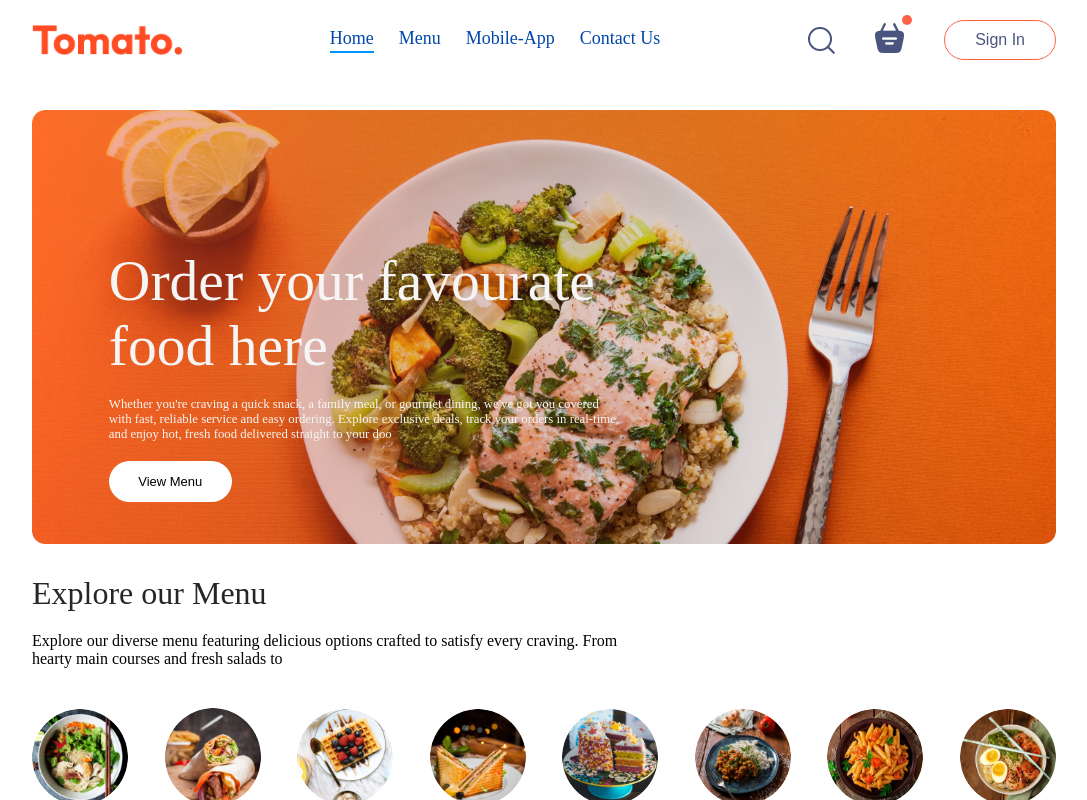
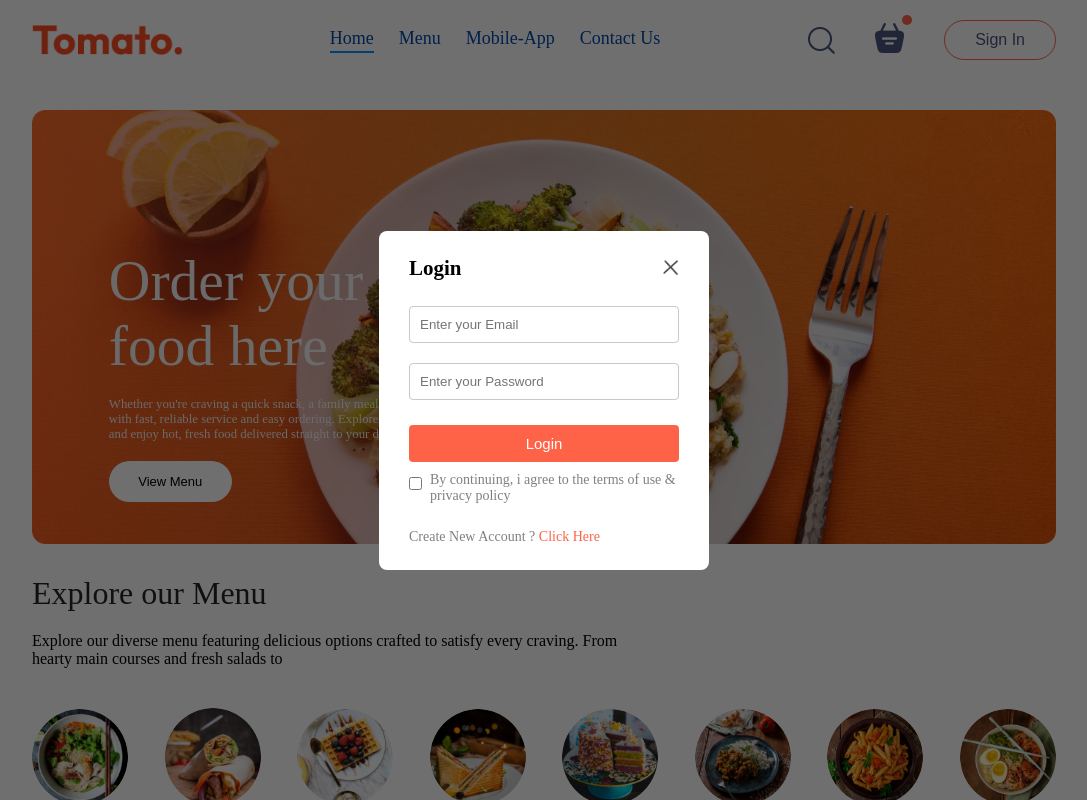
Before and after one commit to ajaymakireddy/food-delivery-app, a React (Vite) app: page / in a window 1280 px wide. Both pictures are taken after a click on the button "Sign In". Shown: the top 800 px of the page, without its empty margins (96-1183 px from the left). Built offline with nearby package versions, Linux system fonts and the light colour scheme.

Commit message:
Completed Login and Signup Pages

```diff
--- a/src/App.jsx
+++ b/src/App.jsx
@@ -4,12 +4,16 @@
 import Cart from "./pages/cart/Cart";
 import PlaceOrder from "./pages/placeOrder/PlaceOrder";
 import Footer from "./components/footer/Footer";
+import { useState } from "react";
+import LoginPage from "./components/logindetails/LoginPage";
 
 const App = () => {
+  const [showLogin, setShowLogin] = useState(false);
   return (
     <>
+      {showLogin ? <LoginPage setShowLogin={setShowLogin} /> : <></>}
       <div className="app">
-        <Navbar />
+        <Navbar setShowLogin={setShowLogin} />
         <Routes>
           <Route path="/" element={<Home />} />
           <Route path="/cart" element={<Cart />} />
--- /dev/null
+++ b/src/components/logindetails/LoginPage.css
@@ -0,0 +1,74 @@
+.login-popup {
+  position: absolute;
+  z-index: 1;
+  width: 100%;
+  height: 100%;
+  background-color: #00000090;
+  display: grid;
+}
+
+.login-popup-container {
+  place-self: center;
+  width: max(23vw, 330px);
+  color: #808080;
+  background-color: white;
+  display: flex;
+  flex-direction: column;
+  gap: 25px;
+  padding: 25px 30px;
+  border-radius: 8px;
+  font-size: 14px;
+  animation: fadeIn 0.5s;
+}
+
+.login-popup-title {
+  display: flex;
+  justify-content: space-between;
+  align-items: center;
+  color: black;
+}
+
+.login-popup-title img {
+  width: 16px;
+  cursor: pointer;
+}
+
+.login-popup-inputs {
+  display: flex;
+  flex-direction: column;
+  gap: 20px;
+}
+
+.login-popup-inputs input {
+  outline: none;
+  border: 1px solid #c9c9c9;
+  padding: 10px;
+  border-radius: 4px;
+}
+
+.login-popup-container button {
+  border: none;
+  padding: 10px;
+  border-radius: 4px;
+  color: white;
+  background-color: tomato;
+  font-size: 15px;
+  cursor: pointer;
+}
+
+.login-popup-condition {
+  display: flex;
+  align-items: start;
+  gap: 8px;
+  margin-top: -15px;
+}
+
+.login-popup-condition input {
+  margin-top: 5px;
+}
+
+.login-popup p span {
+  color: tomato;
+  font-weight: 500;
+  cursor: pointer;
+}
--- /dev/null
+++ b/src/components/logindetails/LoginPage.jsx
@@ -0,0 +1,53 @@
+import { useState } from "react";
+import { assets } from "../../assets/assets";
+import "./LoginPage.css";
+
+const LoginPage = ({ setShowLogin }) => {
+  const [currentState, setCurrentState] = useState("Login");
+  return (
+    <>
+      <div className="login-popup">
+        <form action="" className="login-popup-container">
+          <div className="login-popup-title">
+            <h2>{currentState}</h2>
+            <img
+              src={assets.cross_icon}
+              alt=""
+              onClick={() => setShowLogin(false)}
+            />
+          </div>
+          <div className="login-popup-inputs">
+            {currentState === "Login" ? (
+              <></>
+            ) : (
+              <input type="text" placeholder="Enter Your Name" required />
+            )}
+            <input type="email" placeholder="Enter your Email" required />
+            <input type="password" placeholder="Enter your Password" required />
+          </div>
+          <button>
+            {currentState === "Sign Up" ? "Create Account" : "Login"}
+          </button>
+
+          <div className="login-popup-condition">
+            <input type="checkbox" required />
+            <p>By continuing, i agree to the terms of use & privacy policy</p>
+          </div>
+          {currentState === "Login" ? (
+            <p>
+              Create New Account ?{" "}
+              <span onClick={() => setCurrentState("Sign Up")}>Click Here</span>
+            </p>
+          ) : (
+            <p>
+              Already have an account ?{" "}
+              <span onClick={() => setCurrentState("Login")}>Login Here</span>
+            </p>
+          )}
+        </form>
+      </div>
+    </>
+  );
+};
+
+export default LoginPage;
--- a/src/components/navbar/Navbar.jsx
+++ b/src/components/navbar/Navbar.jsx
@@ -3,7 +3,7 @@
 import "./Navbar.css";
 import { Link } from "react-router-dom";
 
-const Navbar = () => {
+const Navbar = ({ setShowLogin }) => {
   const [menu, setMenu] = useState("home");
 
   return (
@@ -46,7 +46,7 @@
             <img src={assets.basket_icon} alt="" />
             <div className="dot"></div>
           </div>
-          <button>Sign In</button>
+          <button onClick={() => setShowLogin(true)}>Sign In</button>
         </div>
       </div>
     </>
```
